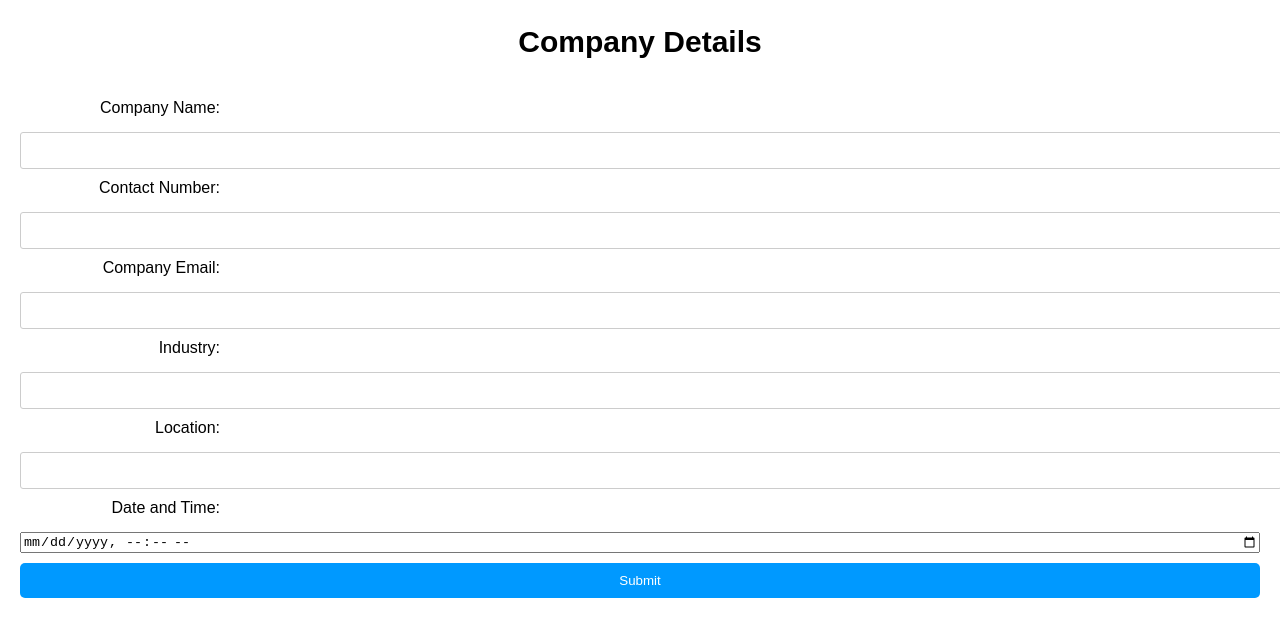
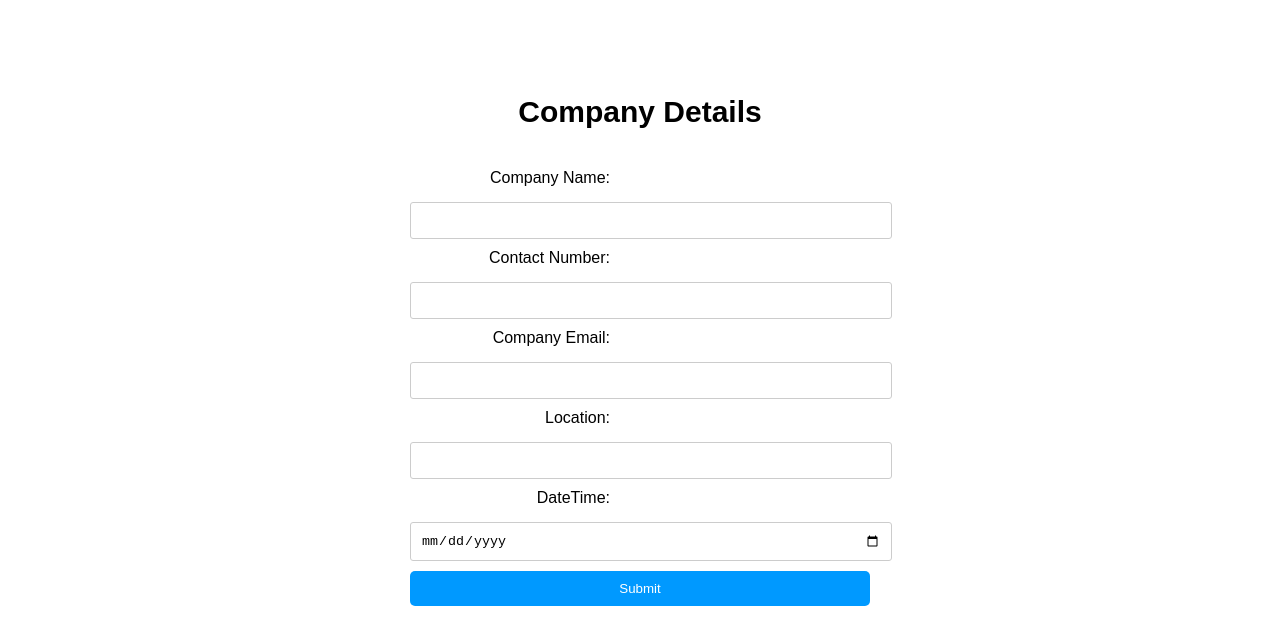
Before and after one commit to Rehanashaik2427/job-portal, a React (Create React App) app: page /companies in a window 1280 px wide. Shown: the top 644 px of the page. Built offline with nearby package versions, Linux system fonts and the light colour scheme.

Commit message:
Revert " c"
This reverts commit 6b17a2a43d049a6e99c4904b6dcf9d968d79be08.

```diff
--- a/src/Services/company.service.js
+++ /dev/null
@@ -1,12 +0,0 @@
-import axios from "axios";
-
-const BASE_API_URL="http://cors-anywhere.herokuapp.com/http://localhost:9090/api/companies";
-
-class CompanyService{
-
-     saveCompany(formData){
-        return axios.post(BASE_API_URL+"/comapny",formData);
-     }
-
-}
-export  default new CompanyService();
--- a/src/pages/Companies.js
+++ b/src/pages/Companies.js
@@ -1,13 +1,12 @@
 import React, { useState } from 'react';
-import companyService from '../Services/company.service';
+
 const Companies = () => {
   const [formData, setFormData] = useState({
     companyName: '',
     contactNumber: '',
     companyEmail: '',
-    industry:'',
     location: '',
-    dateTime: '',
+    date: '',
   });
   const [successMessage, setSuccessMessage] = useState('');
 
@@ -19,31 +18,27 @@ const Companies = () => {
     }));
   };
 
-  const saveCompanyDetails = (e) => {
+  const handleSubmit = (e) => {
     e.preventDefault();
+    // Perform form submission logic here, such as sending data to backend
 
-    companyService.saveCompany(formData).then((res) => {
+    // Display success message
     setSuccessMessage('Company details submitted successfully!');
     // Clear form data
     setFormData({
       companyName: '',
       contactNumber: '',
       companyEmail: '',
-        industry:'',
       location: '',
-        dateTime: '',
-      });
-      console.log(formData);
-    }).catch((error) => {
-      console.log(error);
+      date: '',
     });
   };
 
   return (
-    <div className="company-container">
+    <div className="comapny-container">
       <h2>Company Details</h2>
 
-      <form id="companyForm" onSubmit={saveCompanyDetails}>
+      <form id="companyForm" onSubmit={handleSubmit}>
         <input type="hidden" id="redirectToError" value="false" />
         <label htmlFor="companyName">Company Name:</label>
         <input
@@ -73,15 +68,6 @@ const Companies = () => {
           onChange={handleChange}
         />
 
-        <label htmlFor="industry">Industry:</label>
-        <input
-          type="text"
-          id="industry"
-          name="industry"
-          value={formData.industry}
-          onChange={handleChange}
-        />
-
         <label htmlFor="location">Location:</label>
         <input
           type="text"
@@ -91,12 +77,12 @@ const Companies = () => {
           onChange={handleChange}
         />
 
-        <label htmlFor="dateTime">Date and Time:</label>
+        <label htmlFor="date">DateTime:</label>
         <input
-          type="datetime-local"
-          id="dateTime"
-          name="dateTime"
-          value={formData.dateTime}
+          type="date"
+          id="date"
+          name="date"
+          value={formData.date}
           onChange={handleChange}
           required
         />
```
Lines whose indentation alone changed are shown as unchanged.
